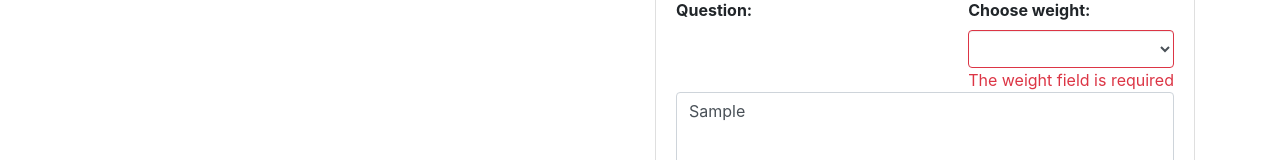
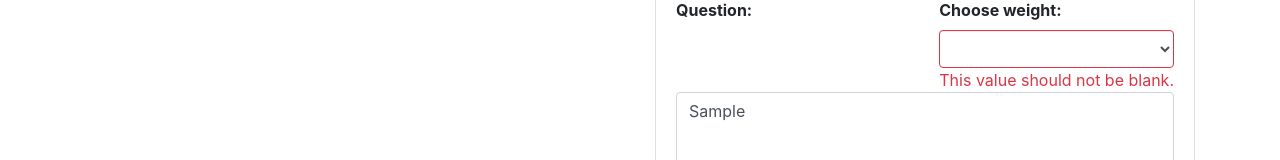
Before and after one commit to Nicholas122/Courses, a Vue app: page /test/new/1 in a window 1280 px wide. Both pictures are taken after typing "Sample" into the empty fields and a click on the input "Add Question". Shown: the part 405-565 px from the top of the page. Built offline with nearby package versions, Linux system fonts and the light colour scheme; no server answers.

Commit message:
Change validation msg

```diff
--- a/src/components/AddQuestion.vue
+++ b/src/components/AddQuestion.vue
@@ -18,12 +18,12 @@
                   <option  value="4">4</option>
                   <option  value="5">5</option>
                 </select>
-                <span v-show="errors.has('weight')" class="help error-message">{{ errors.first('weight') }}</span>
+                <span v-show="errors.has('weight')" class="help error-message">This value should not be blank.</span>
                 </div>
               </div>
               <div class="form-group">
                 <textarea name="question" v-validate="'required'" :class="{ 'form-control': true, 'has-error': errors.has('question') }" type="text" id="question-text" rows="5" class="form-control mb-2"  placeholder="Please enter text for question" v-model.trim="question.text" ></textarea>
-                <span v-show="errors.has('question')" class="help error-message">{{ errors.first('question') }}</span>
+                <span v-show="errors.has('question')" class="help error-message">This value should not be blank.</span>
               </div>
 
 
```
